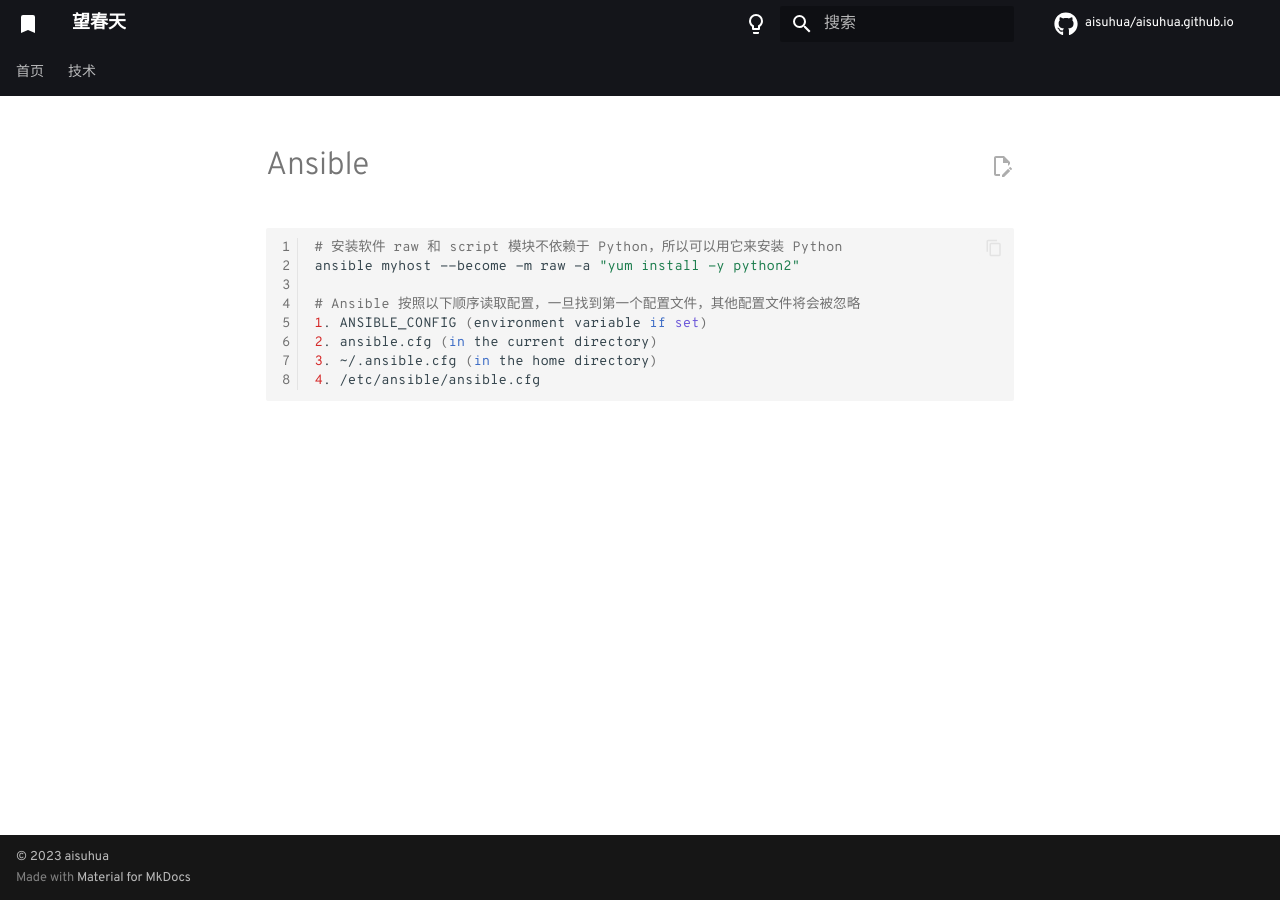
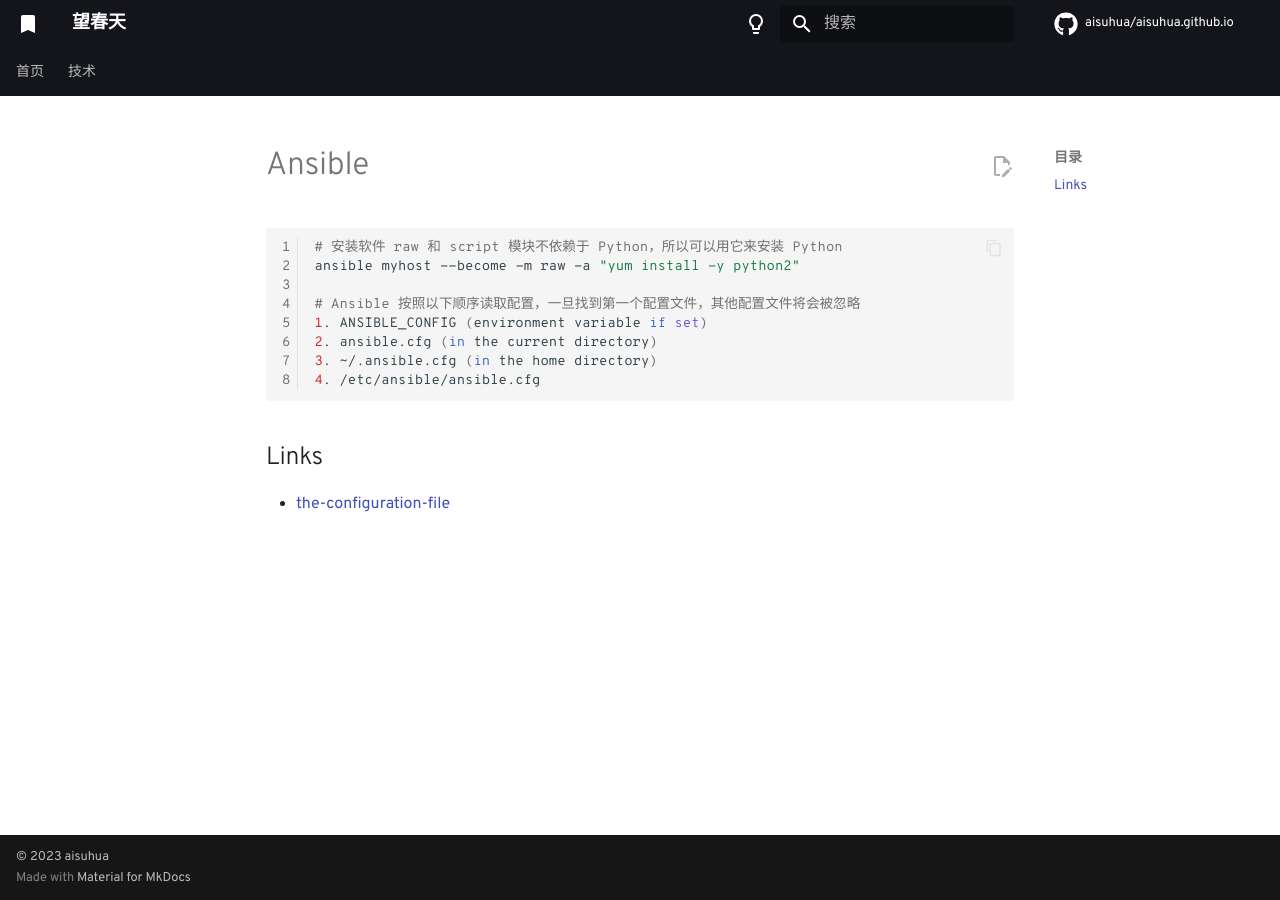
Before and after one commit to aisuhua/aisuhua.github.io, an MkDocs documentation site: the page built from docs/ansible/index.md, in a window 1280 px wide. Built offline with MkDocs 1.6.1 and Material for MkDocs 9.7.7, drawn with Linux system fonts in a browser that asks for light colours; comment, search, counter and statistics services are not loaded.

Commit message:
index.md

````diff
--- a/docs/ansible/index.md
+++ b/docs/ansible/index.md
@@ -12,3 +12,7 @@ ansible myhost --become -m raw -a "yum install -y python2"
 
 
 ```
+
+## Links
+
+- [the-configuration-file](https://docs.ansible.com/ansible/2.9/reference_appendices/config.html#the-configuration-file)
````
